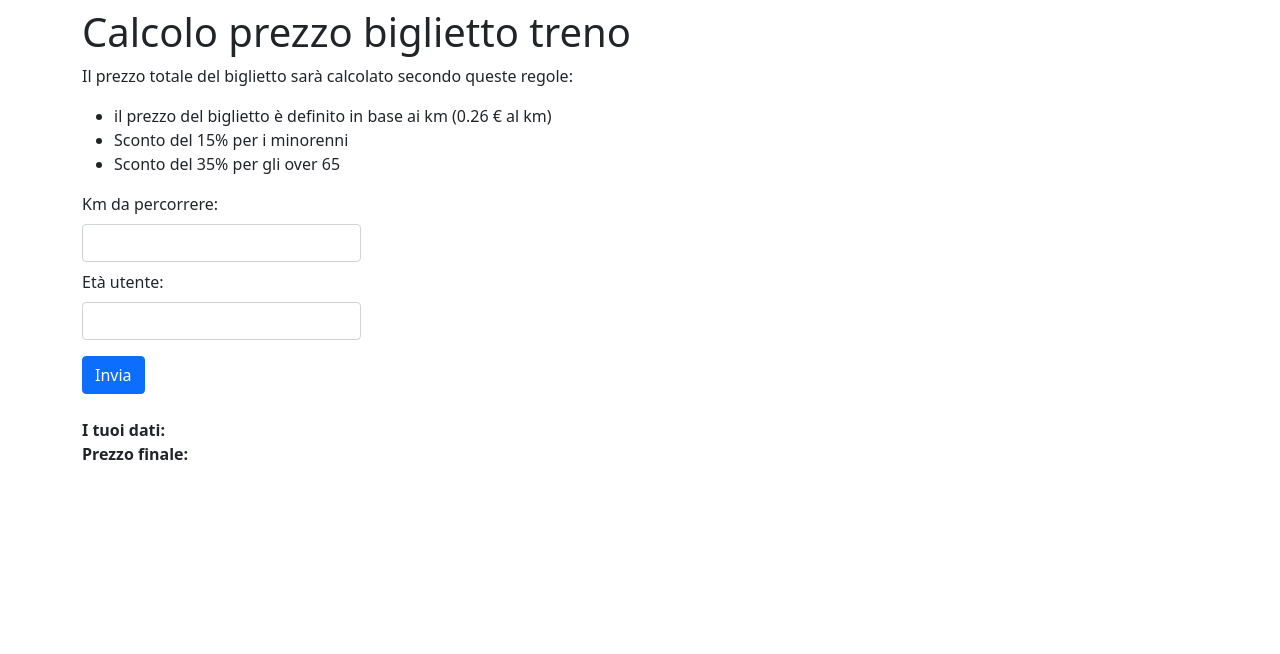
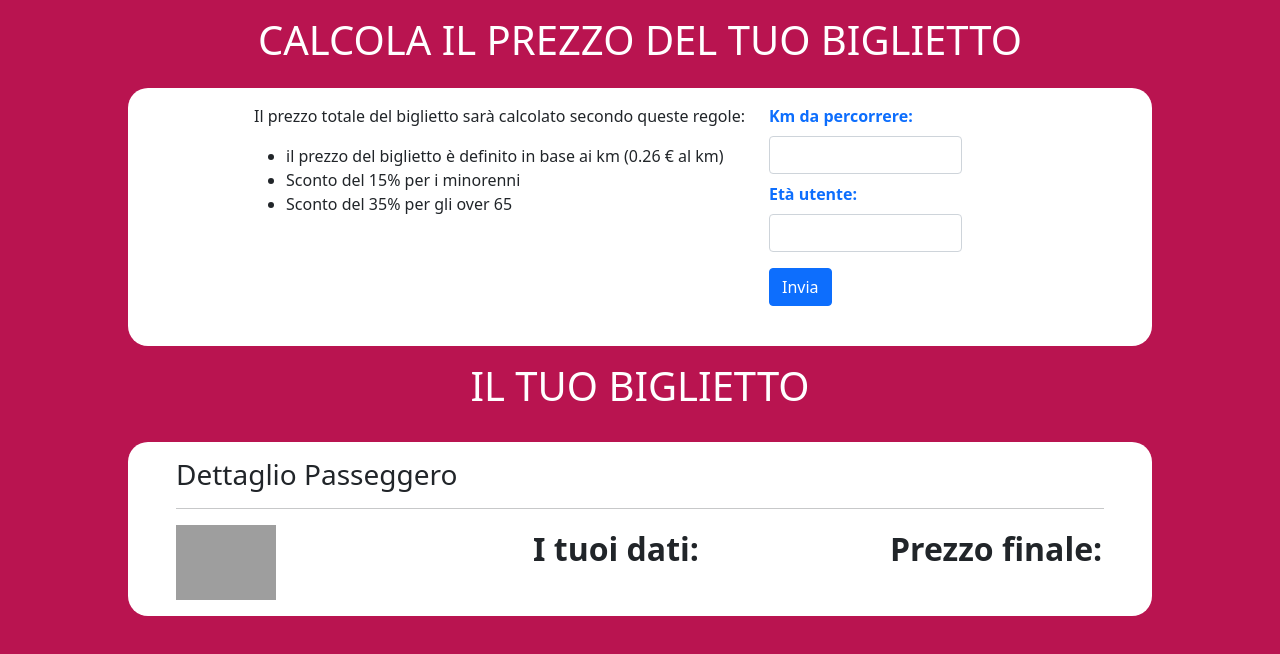
Before and after one commit to vincaf/js-biglietto-treno-form, a plain HTML site: page index.html in a window 1280 px wide. Drawn offline with nearby package versions, Linux system fonts and the light colour scheme; grey boxes are pictures that could not be loaded.

Commit message:
Added CSS Style

```diff
--- a/index.html
+++ b/index.html
@@ -11,32 +11,49 @@
 </head>
 <body>
     <header>
-        <div class="container mt-2">
-            <h1>Calcolo prezzo biglietto treno</h1>
+        <h1 class="text-center ms_color-white p-3">CALCOLA IL PREZZO DEL TUO BIGLIETTO</h1>
+        <div class="container mt-2 ms_bg-white ms_rounded">
+            <div class="row row-cols-xs-1 row-cols-md-2 justify-content-center p-3">
+                <div class="col-auto">
                     <p>Il prezzo totale del biglietto sarà calcolato secondo queste regole:</p>
                     <ul>
                         <li>il prezzo del biglietto è definito in base ai km (0.26 € al km)</li>
                         <li>Sconto del 15% per i minorenni</li>
                         <li>Sconto del 35% per gli over 65</li>
                     </ul>
+                </div>
+                <div class="col-auto">
+                    <div class="mb-2">
+                        <label for="input-userKm" class="form-label ms_style-label">Km da percorrere:</label>
+                        <input type="text" class="form-control w-75" id="input-userKm">
+                    </div>
+                    <div class="mb-3">
+                        <label for="input-userAge" class="form-labe ms_style-label mb-2">Età utente:</label>
+                        <input type="text" class="form-control w-75" id="input-userAge">
+                    </div>
+                    <button class="btn btn-primary mb-4" id="input-submit">Invia</button>
+                </div>
+            </div>
     </header>
 
     <main>
-        <div class="container">
-            <div class="mb-2">
-                <label for="input-userKm" class="form-label">Km da percorrere:</label>
-                <input type="text" class="form-control w-25" id="input-userKm">
+        <h1 class="text-center ms_color-white p-3">IL TUO BIGLIETTO</h1>
+        <div class="container ms_bg-white ms_rounded mt-3 p-3 px-5">
+            <h3>Dettaglio Passeggero</h3>
+            <hr>
+            <div class="row justify-content-between">
+                <div class="col-3">
+                    <img class="ms_qr-code" src="https://i.ibb.co/KFLjqyg/qr-code-train.png" alt="qr-code">
                 </div>
-            <div class="mb-3">
-                <label for="input-userAge" class="form-label">Età utente:</label>
-                <input type="text" class="form-control w-25" id="input-userAge">
-            </div>
-            <button class="btn btn-primary mb-4" id="input-submit">Invia</button>
-
-            <div class="fw-bold">I tuoi dati:</div>
+                <div class="col-3">
+                    <div class="fw-bold fs-2">I tuoi dati:</div>
                     <div id="userKm"></div>
                     <div id="userAge"></div>
-            <div class="fw-bold">Prezzo finale: <span id="userTicket"></span></div>
+                </div>
+                <div class="col-3">
+                    <div class="fw-bold fs-2">Prezzo finale: <span id="userTicket"></span></div>
+                </div>
+            </div>
         </div>
     </main>
 
--- a/style.css
+++ b/style.css
@@ -0,0 +1,28 @@
+body{
+    background-color: #b91450;
+}
+
+.container{
+    max-width: 1024px;
+}
+
+.ms_bg-white{
+    background-color: #fff;
+}
+
+.ms_color-white{
+    color: #fff;
+}
+
+.ms_rounded{
+    border-radius: 20px;
+}
+
+.ms_style-label{
+    color: #0d6efd;
+    font-weight: bold;
+}
+
+.ms_qr-code{
+    width: 100px;
+}
```
Lines whose indentation alone changed are shown as unchanged.
